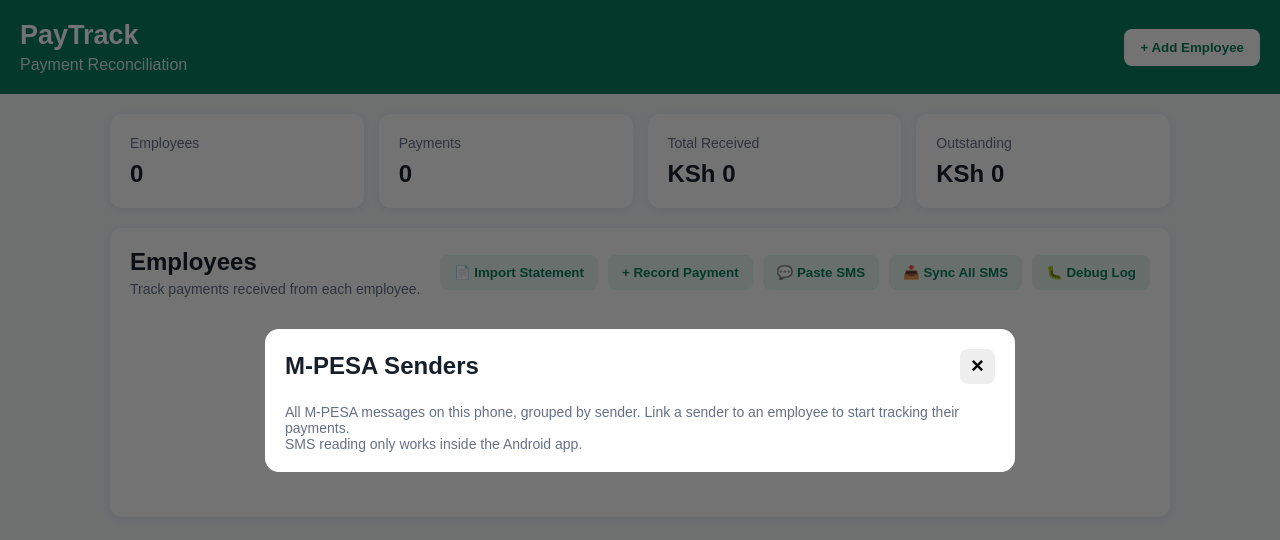
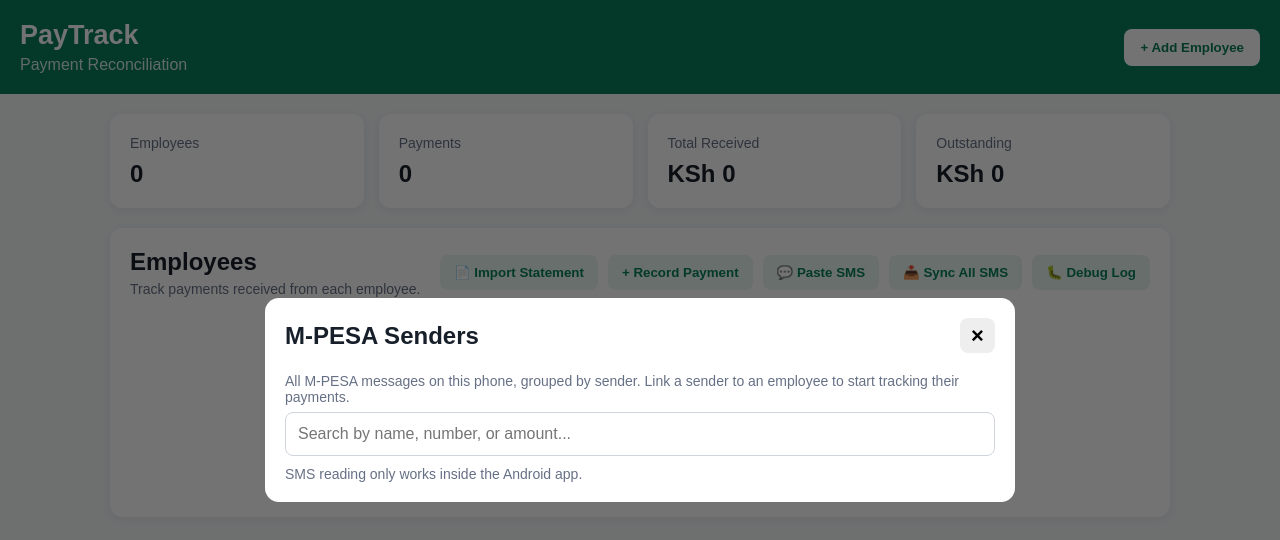
Before and after one commit to Manuubett/paytrack-app, a website: page www/index.html in a window 1280 px wide. Both pictures are taken after a click on the button "📥 Sync All SMS". Drawn offline with Linux system fonts and the light colour scheme.

```diff
--- a/www/index.html
+++ b/www/index.html
@@ -402,6 +402,13 @@
             All M-PESA messages on this phone, grouped by sender.
             Link a sender to an employee to start tracking their payments.
         </p>
+        <input
+    type="text"
+    id="smsGroupSearch"
+    placeholder="Search by name, number, or amount..."
+    style="margin-bottom:10px;"
+    oninput="filterSmsGroups(this.value)"
+>
 
         <div id="smsGroupsList"></div>
 
--- a/www/sms-groups.js
+++ b/www/sms-groups.js
@@ -514,6 +514,25 @@
             .join("");
 }
 
+function filterSmsGroups(query) {
+
+    const q = (query || "").trim().toUpperCase();
+
+    if (!q) {
+        renderSmsGroups();
+        return;
+    }
+
+    const filtered = smsGroupsCache.filter(group =>
+        group.display.toUpperCase().includes(q) ||
+        group.key.toUpperCase().includes(q)
+    );
+
+    const original = smsGroupsCache;
+    smsGroupsCache = filtered;
+    renderSmsGroups();
+    smsGroupsCache = original;
+}
 
 // ============================================================
 // LINK EXISTING EMPLOYEE
```
